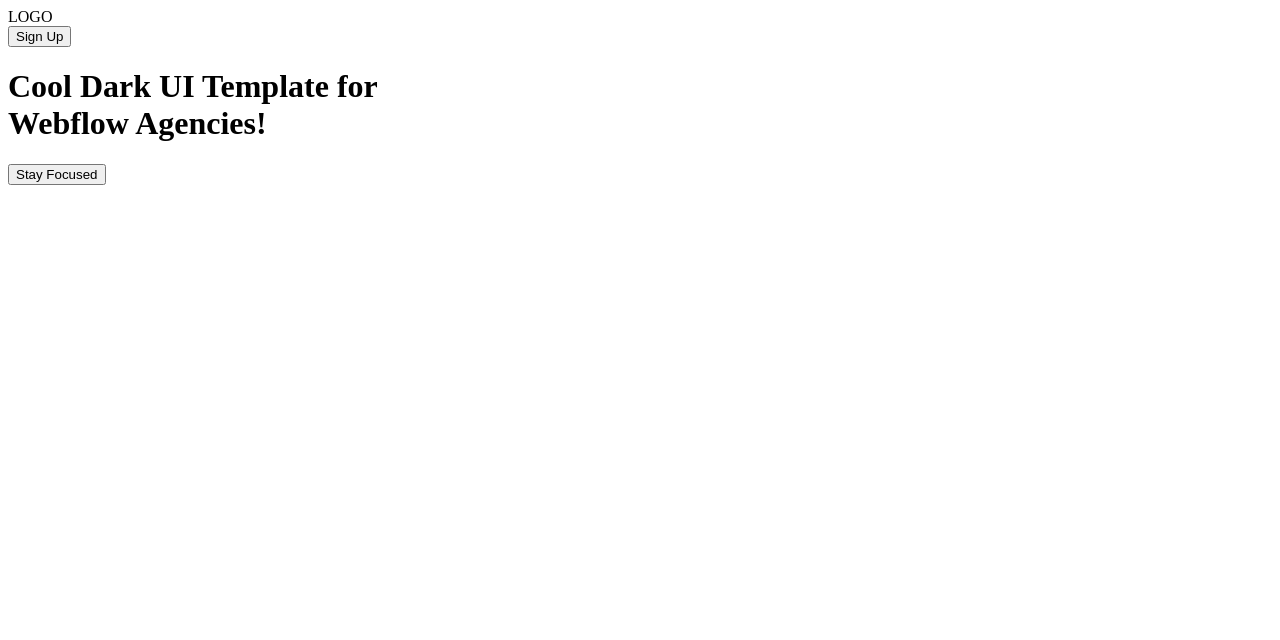
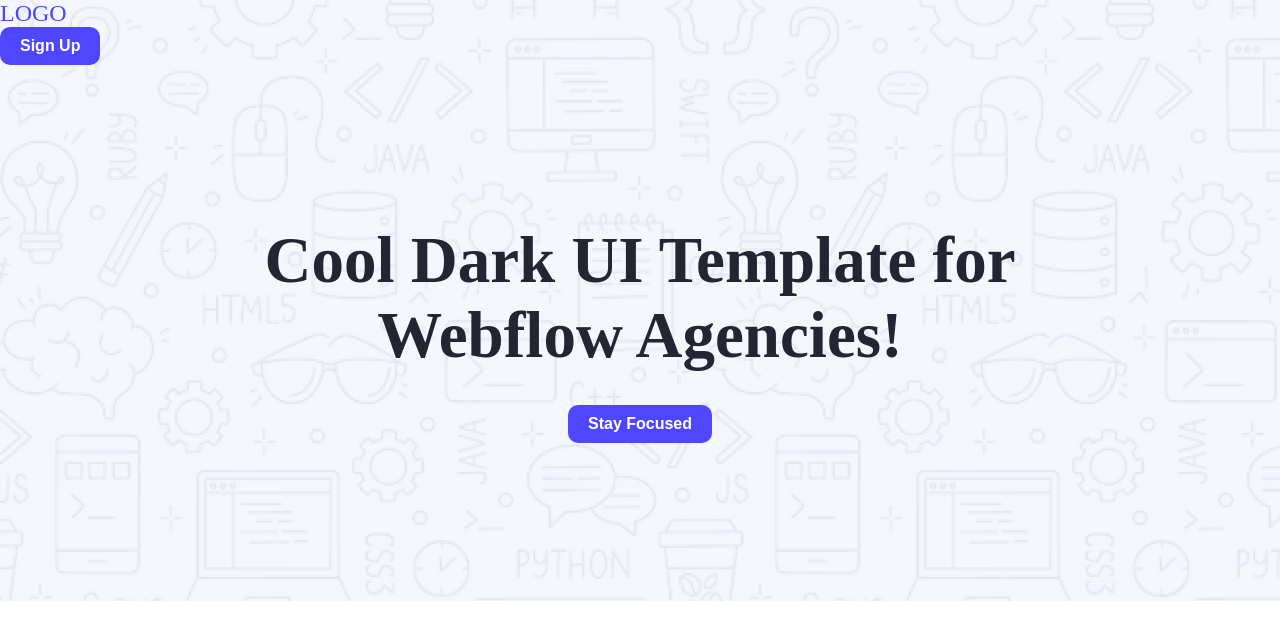
Before and after one commit to Sumaiya-Akter-Shetu/normal-website, a plain HTML site: page index.html in a window 1280 px wide. Drawn offline with Linux system fonts and the light colour scheme.

Commit message:
second commit

```diff
--- a/index.html
+++ b/index.html
@@ -5,7 +5,7 @@
     <meta charset="UTF-8">
     <meta name="viewport" content="width=device-width, initial-scale=1.0">
     <title>LOGO</title>
-    <link rel="stylesheet" href="style/style.css">
+    <link rel="stylesheet" href="style/blog.css">
 </head>
 
 <body>
--- /dev/null
+++ b/style/blog.css
@@ -0,0 +1,46 @@
+*{
+    margin: 0;
+    padding: 0;
+}
+.btn-primary{
+    background-color: #4E47FF;
+    color: #FFFFFF;
+    border: none;
+    padding: 12px 20px;
+    border-radius: 10px;
+    cursor: pointer;
+    font-size: 16px;
+    font-weight: bold;
+    right: inherit;
+    display: flex;
+    justify-content: flex-end;
+
+}
+.btn-primary{
+    padding: 10px 20px;
+}
+
+.header{
+    background-image: url('Hero-bg.png');
+}
+
+.logo {
+    color: #4E47FF;
+    font-size: bold;
+    font-size: 1.5rem;
+}
+.hero{
+    display: flex;
+    align-items: center;
+    justify-content: center;
+    text-align: center;
+    gap: 2rem;
+    flex-direction: column;
+    padding: 158px 117px 158px 117px;
+}
+
+.hero-title{
+    color: #252432;
+    font-size: 65px;
+    font-weight: bold;
+}
```
Also changed, not shown: style/Hero-bg.png (added).
